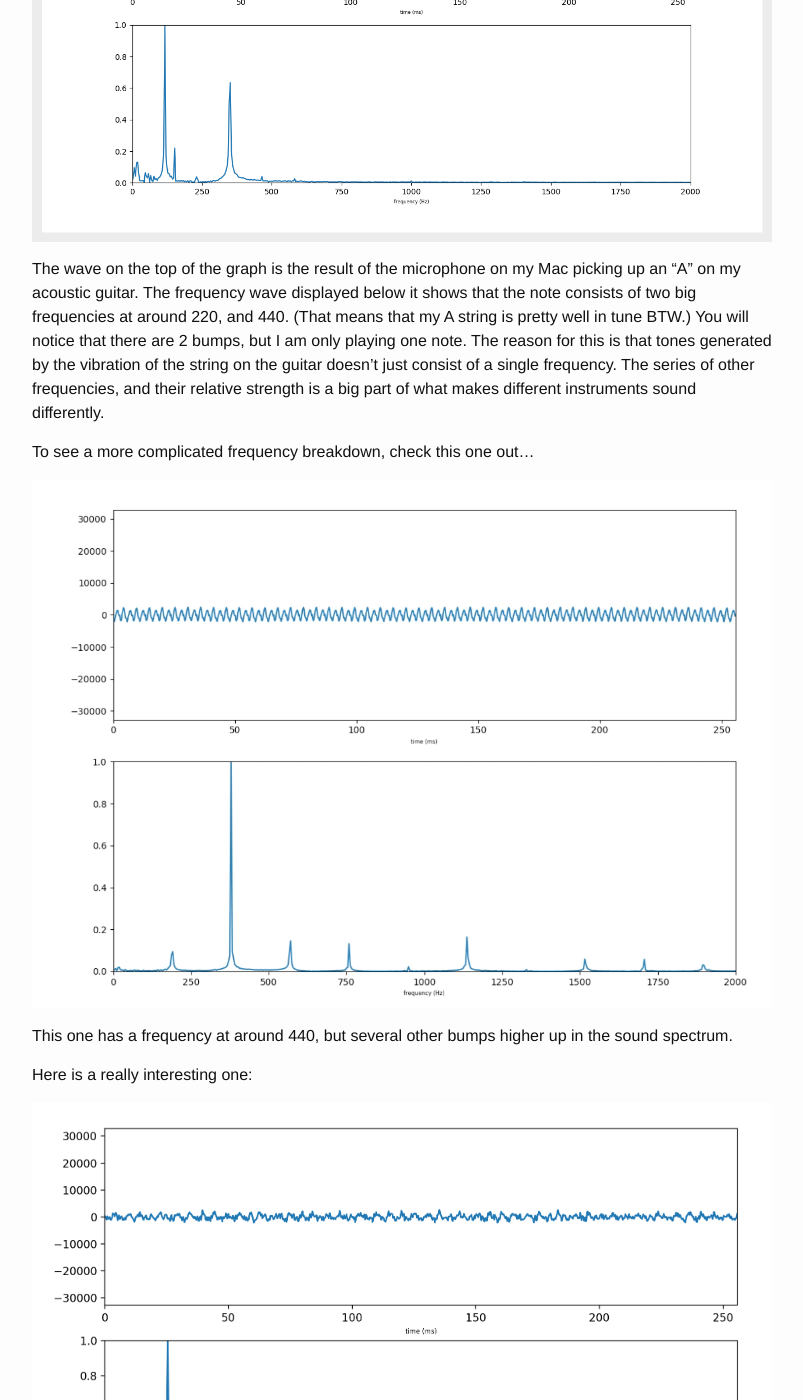
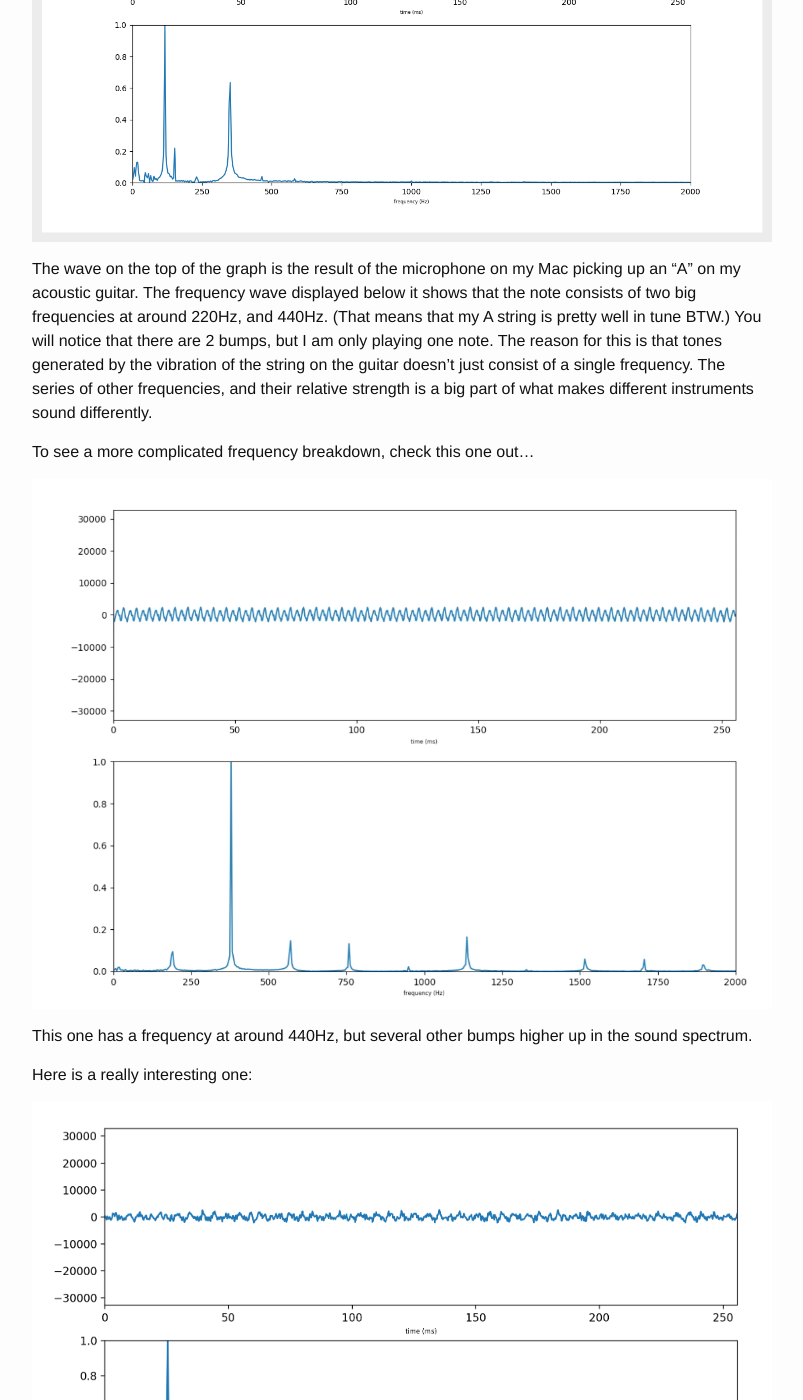
Before and after one commit to fractalbass/data_science, a Jekyll site: the page built from _posts/2017-09-11-data_science_18.md, in a window 1280 px wide and 1400 px high, scrolled down 6412 px. Shown: the whole window, without its empty margins (238-1041 px from the left). Built offline with Jekyll 4.4.1, drawn with Linux system fonts in a browser that asks for light colours.

Commit message:
Fixing more typos

```diff
--- a/_posts/2017-09-11-data_science_18.md
+++ b/_posts/2017-09-11-data_science_18.md
@@ -119,13 +119,13 @@
 
 ![Guitar A]({{ site.url }}/images/Guitar_A.png)
 
-The wave on the top of the graph is the result of the microphone on my Mac picking up an "A" on my acoustic guitar.  The frequency wave displayed below it shows that the note consists of two big frequencies at around 220, and 440.  (That means that my A string is pretty well in tune BTW.)  You will notice that there are 2 bumps, but I am only playing one note.  The reason for this is that tones generated by the vibration of the string on the guitar doesn't just consist of a single frequency.  The series of other frequencies, and their relative strength is a big part of what makes different instruments sound differently.
+The wave on the top of the graph is the result of the microphone on my Mac picking up an "A" on my acoustic guitar.  The frequency wave displayed below it shows that the note consists of two big frequencies at around 220Hz, and 440Hz.  (That means that my A string is pretty well in tune BTW.)  You will notice that there are 2 bumps, but I am only playing one note.  The reason for this is that tones generated by the vibration of the string on the guitar doesn't just consist of a single frequency.  The series of other frequencies, and their relative strength is a big part of what makes different instruments sound differently.
 
 To see a more complicated frequency breakdown, check this one out...
 
 ![Guitar A]({{ site.url }}/images/Saxophone_Screen_Shot.png)
 
-This one has a frequency at around 440, but several other bumps higher up in the sound spectrum.
+This one has a frequency at around 440Hz, but several other bumps higher up in the sound spectrum.
 
 Here is a really interesting one:
 
```
